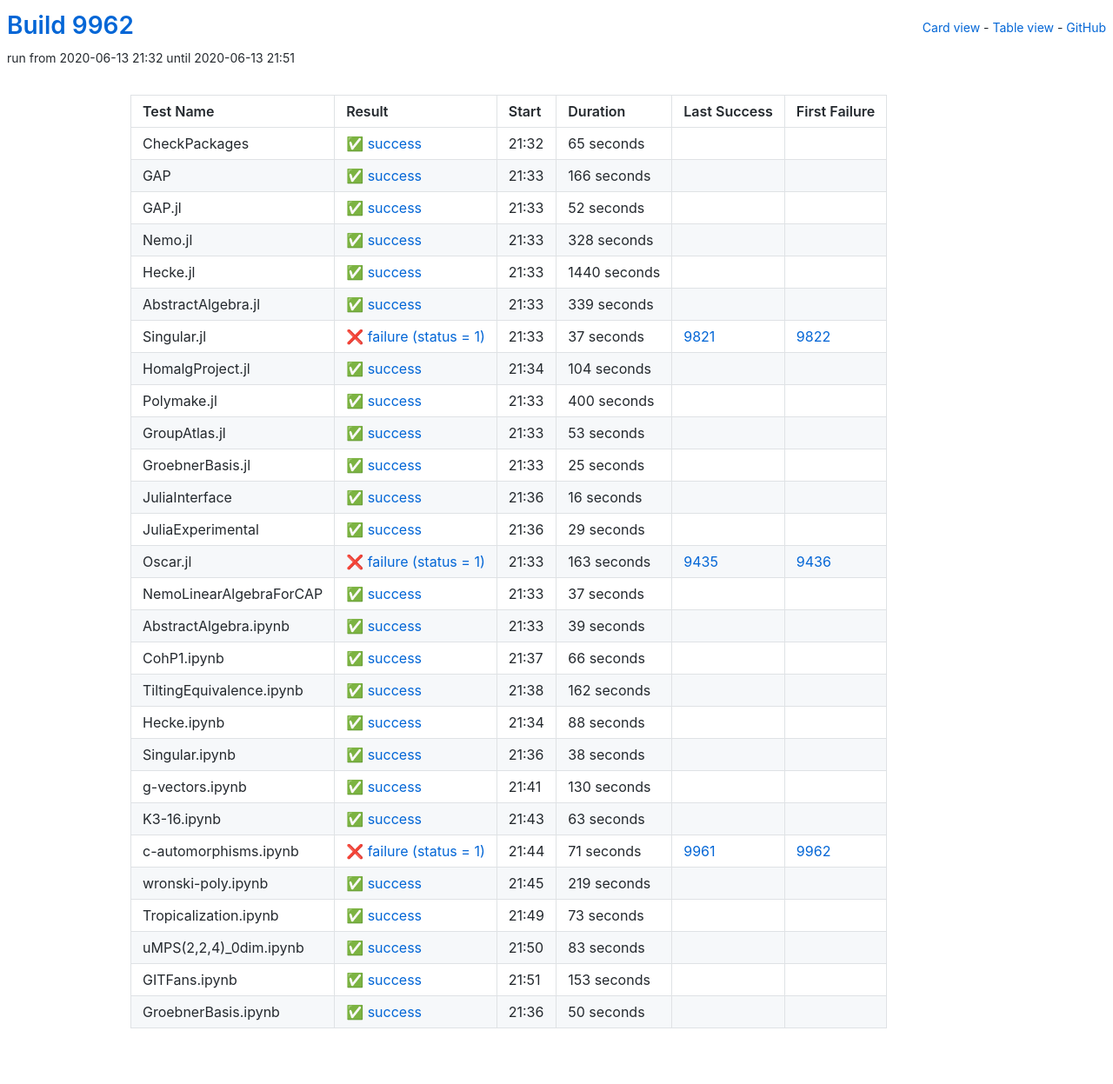
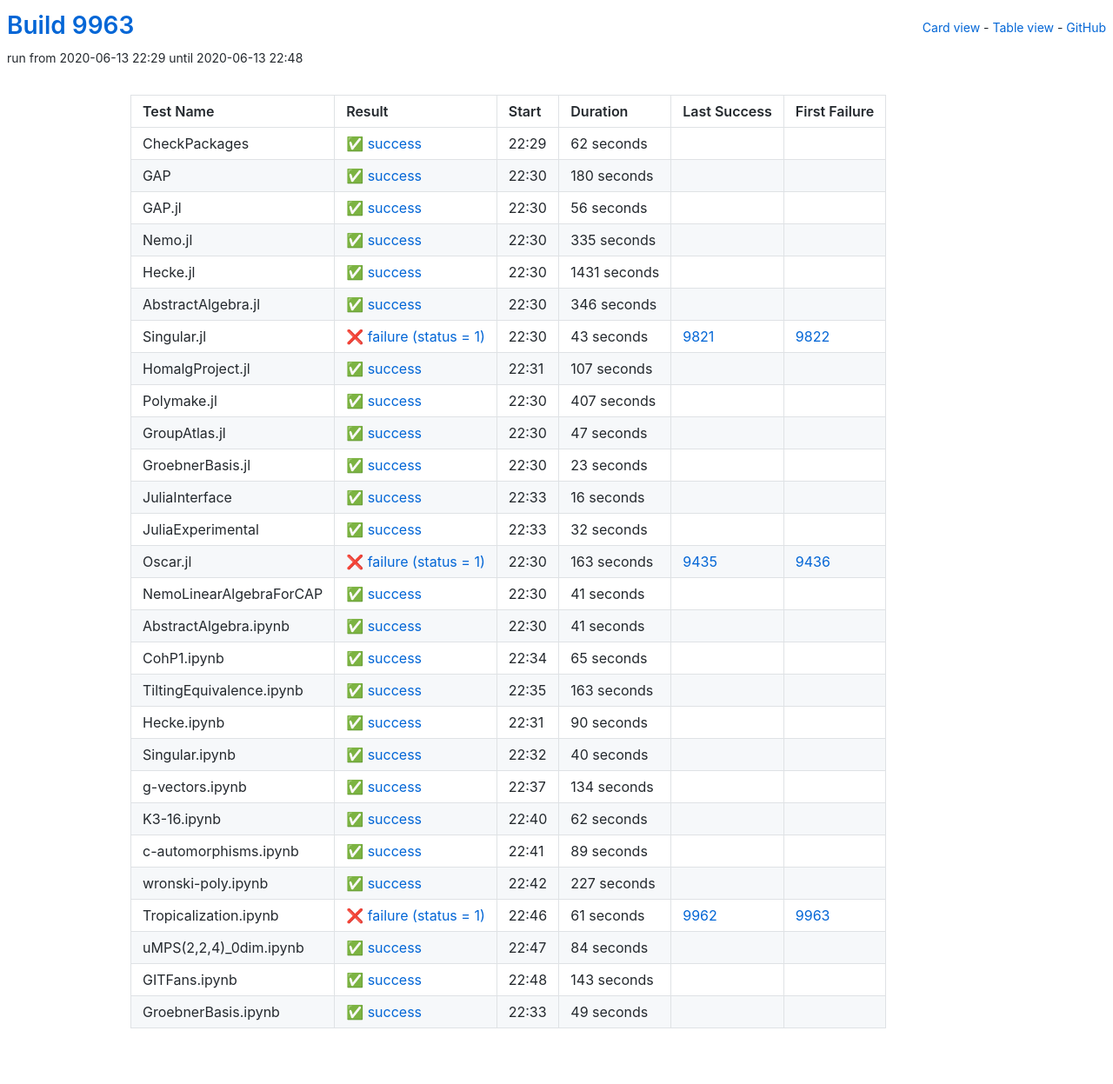
Before and after one commit to oscar-system/oscar-ci-status, a Jekyll site: the page built from table.html, in a window 1280 px wide. Shown: the whole page at 87% size. Built offline with Jekyll 4.4.1, drawn with Linux system fonts in a browser that asks for light colours.

Commit message:
Build #9963

```diff
--- a/_data/ci.yml
+++ b/_data/ci.yml
@@ -1,6 +1,6 @@
 ---
-build: 9962
-build_url: https://oscarci.mathematik.uni-kl.de/job/oscar/9962/
+build: 9963
+build_url: https://oscarci.mathematik.uni-kl.de/job/oscar/9963/
 job: oscar
 organization: oscar-system
 repo: oscar-ci-status
@@ -8,140 +8,140 @@
 tests:
 - name: CheckPackages
   id: checkpackages
-  log: https://oscarci.mathematik.uni-kl.de/job/oscar/9962/artifact/logs/build-9962/CheckPackages.log
-  start: 2020-06-13 21:32
+  log: https://oscarci.mathematik.uni-kl.de/job/oscar/9963/artifact/logs/build-9963/CheckPackages.log
+  start: 2020-06-13 22:29
   success: true
   exitcode: 0
   status: success
-  duration: 65
+  duration: 62
   last_success: false
   last_success_url:
   first_failure: false
   first_failure_url:
 - name: GAP
   id: gap
-  log: https://oscarci.mathematik.uni-kl.de/job/oscar/9962/artifact/logs/build-9962/GAP.log
-  start: 2020-06-13 21:33
+  log: https://oscarci.mathematik.uni-kl.de/job/oscar/9963/artifact/logs/build-9963/GAP.log
+  start: 2020-06-13 22:30
   success: true
   exitcode: 0
   status: success
-  duration: 166
+  duration: 180
   last_success: false
   last_success_url:
   first_failure: false
   first_failure_url:
 - name: GAP.jl
   id: gap-jl
-  log: https://oscarci.mathematik.uni-kl.de/job/oscar/9962/artifact/logs/build-9962/GAP.jl.log
-  start: 2020-06-13 21:33
+  log: https://oscarci.mathematik.uni-kl.de/job/oscar/9963/artifact/logs/build-9963/GAP.jl.log
+  start: 2020-06-13 22:30
   success: true
   exitcode: 0
   status: success
-  duration: 52
+  duration: 56
   last_success: false
   last_success_url:
   first_failure: false
   first_failure_url:
 - name: Nemo.jl
   id: nemo-jl
-  log: https://oscarci.mathematik.uni-kl.de/job/oscar/9962/artifact/logs/build-9962/Nemo.jl.log
-  start: 2020-06-13 21:33
+  log: https://oscarci.mathematik.uni-kl.de/job/oscar/9963/artifact/logs/build-9963/Nemo.jl.log
+  start: 2020-06-13 22:30
   success: true
   exitcode: 0
   status: success
-  duration: 328
+  duration: 335
   last_success: false
   last_success_url:
   first_failure: false
   first_failure_url:
 - name: Hecke.jl
   id: hecke-jl
-  log: https://oscarci.mathematik.uni-kl.de/job/oscar/9962/artifact/logs/build-9962/Hecke.jl.log
-  start: 2020-06-13 21:33
+  log: https://oscarci.mathematik.uni-kl.de/job/oscar/9963/artifact/logs/build-9963/Hecke.jl.log
+  start: 2020-06-13 22:30
   success: true
   exitcode: 0
   status: success
-  duration: 1440
+  duration: 1431
   last_success: false
   last_success_url:
   first_failure: false
   first_failure_url:
 - name: AbstractAlgebra.jl
   id: abstractalgebra-jl
-  log: https://oscarci.mathematik.uni-kl.de/job/oscar/9962/artifact/logs/build-9962/AbstractAlgebra.jl.log
-  start: 2020-06-13 21:33
+  log: https://oscarci.mathematik.uni-kl.de/job/oscar/9963/artifact/logs/build-9963/AbstractAlgebra.jl.log
+  start: 2020-06-13 22:30
   success: true
   exitcode: 0
   status: success
-  duration: 339
+  duration: 346
   last_success: false
   last_success_url:
   first_failure: false
   first_failure_url:
 - name: Singular.jl
   id: singular-jl
-  log: https://oscarci.mathematik.uni-kl.de/job/oscar/9962/artifact/logs/build-9962/Singular.jl.log
-  start: 2020-06-13 21:33
+  log: https://oscarci.mathematik.uni-kl.de/job/oscar/9963/artifact/logs/build-9963/Singular.jl.log
+  start: 2020-06-13 22:30
   success: false
   exitcode: 1
   status: failure
-  duration: 37
+  duration: 43
   last_success: 9821
   last_success_url: https://oscarci.mathematik.uni-kl.de/job/oscar/9821/
   first_failure: 9822
   first_failure_url: https://oscarci.mathematik.uni-kl.de/job/oscar/9822/
 - name: HomalgProject.jl
   id: homalgproject-jl
-  log: https://oscarci.mathematik.uni-kl.de/job/oscar/9962/artifact/logs/build-9962/HomalgProject.jl.log
-  start: 2020-06-13 21:34
+  log: https://oscarci.mathematik.uni-kl.de/job/oscar/9963/artifact/logs/build-9963/HomalgProject.jl.log
+  start: 2020-06-13 22:31
   success: true
   exitcode: 0
   status: success
-  duration: 104
+  duration: 107
   last_success: false
   last_success_url:
   first_failure: false
   first_failure_url:
 - name: Polymake.jl
   id: polymake-jl
-  log: https://oscarci.mathematik.uni-kl.de/job/oscar/9962/artifact/logs/build-9962/Polymake.jl.log
-  start: 2020-06-13 21:33
+  log: https://oscarci.mathematik.uni-kl.de/job/oscar/9963/artifact/logs/build-9963/Polymake.jl.log
+  start: 2020-06-13 22:30
   success: true
   exitcode: 0
   status: success
-  duration: 400
+  duration: 407
   last_success: false
   last_success_url:
   first_failure: false
   first_failure_url:
 - name: GroupAtlas.jl
   id: groupatlas-jl
-  log: https://oscarci.mathematik.uni-kl.de/job/oscar/9962/artifact/logs/build-9962/GroupAtlas.jl.log
-  start: 2020-06-13 21:33
+  log: https://oscarci.mathematik.uni-kl.de/job/oscar/9963/artifact/logs/build-9963/GroupAtlas.jl.log
+  start: 2020-06-13 22:30
   success: true
   exitcode: 0
   status: success
-  duration: 53
+  duration: 47
   last_success: false
   last_success_url:
   first_failure: false
   first_failure_url:
 - name: GroebnerBasis.jl
   id: groebnerbasis-jl
-  log: https://oscarci.mathematik.uni-kl.de/job/oscar/9962/artifact/logs/build-9962/GroebnerBasis.jl.log
-  start: 2020-06-13 21:33
+  log: https://oscarci.mathematik.uni-kl.de/job/oscar/9963/artifact/logs/build-9963/GroebnerBasis.jl.log
+  start: 2020-06-13 22:30
   success: true
   exitcode: 0
   status: success
-  duration: 25
+  duration: 23
   last_success: false
   last_success_url:
   first_failure: false
   first_failure_url:
 - name: JuliaInterface
   id: juliainterface
-  log: https://oscarci.mathematik.uni-kl.de/job/oscar/9962/artifact/logs/build-9962/JuliaInterface.log
-  start: 2020-06-13 21:36
+  log: https://oscarci.mathematik.uni-kl.de/job/oscar/9963/artifact/logs/build-9963/JuliaInterface.log
+  start: 2020-06-13 22:33
   success: true
   exitcode: 0
   status: success
@@ -152,20 +152,20 @@
   first_failure_url:
 - name: JuliaExperimental
   id: juliaexperimental
-  log: https://oscarci.mathematik.uni-kl.de/job/oscar/9962/artifact/logs/build-9962/JuliaExperimental.log
-  start: 2020-06-13 21:36
+  log: https://oscarci.mathematik.uni-kl.de/job/oscar/9963/artifact/logs/build-9963/JuliaExperimental.log
+  start: 2020-06-13 22:33
   success: true
   exitcode: 0
   status: success
-  duration: 29
+  duration: 32
   last_success: false
   last_success_url:
   first_failure: false
   first_failure_url:
 - name: Oscar.jl
   id: oscar-jl
-  log: https://oscarci.mathematik.uni-kl.de/job/oscar/9962/artifact/logs/build-9962/Oscar.jl.log
-  start: 2020-06-13 21:33
+  log: https://oscarci.mathematik.uni-kl.de/job/oscar/9963/artifact/logs/build-9963/Oscar.jl.log
+  start: 2020-06-13 22:30
   success: false
   exitcode: 1
   status: failure
@@ -176,168 +176,168 @@
   first_failure_url: https://oscarci.mathematik.uni-kl.de/job/oscar/9436/
 - name: NemoLinearAlgebraForCAP
   id: nemolinearalgebraforcap
-  log: https://oscarci.mathematik.uni-kl.de/job/oscar/9962/artifact/logs/build-9962/NemoLinearAlgebraForCAP.log
-  start: 2020-06-13 21:33
+  log: https://oscarci.mathematik.uni-kl.de/job/oscar/9963/artifact/logs/build-9963/NemoLinearAlgebraForCAP.log
+  start: 2020-06-13 22:30
   success: true
   exitcode: 0
   status: success
-  duration: 37
+  duration: 41
   last_success: false
   last_success_url:
   first_failure: false
   first_failure_url:
 - name: AbstractAlgebra.ipynb
   id: abstractalgebra-ipynb
-  log: https://oscarci.mathematik.uni-kl.de/job/oscar/9962/artifact/logs/build-9962/AbstractAlgebra.ipynb.log
-  start: 2020-06-13 21:33
+  log: https://oscarci.mathematik.uni-kl.de/job/oscar/9963/artifact/logs/build-9963/AbstractAlgebra.ipynb.log
+  start: 2020-06-13 22:30
   success: true
   exitcode: 0
   status: success
-  duration: 39
+  duration: 41
   last_success: false
   last_success_url:
   first_failure: false
   first_failure_url:
 - name: CohP1.ipynb
   id: cohp1-ipynb
-  log: https://oscarci.mathematik.uni-kl.de/job/oscar/9962/artifact/logs/build-9962/CohP1.ipynb.log
-  start: 2020-06-13 21:37
+  log: https://oscarci.mathematik.uni-kl.de/job/oscar/9963/artifact/logs/build-9963/CohP1.ipynb.log
+  start: 2020-06-13 22:34
   success: true
   exitcode: 0
   status: success
-  duration: 66
+  duration: 65
   last_success: false
   last_success_url:
   first_failure: false
   first_failure_url:
 - name: TiltingEquivalence.ipynb
   id: tiltingequivalence-ipynb
-  log: https://oscarci.mathematik.uni-kl.de/job/oscar/9962/artifact/logs/build-9962/TiltingEquivalence.ipynb.log
-  start: 2020-06-13 21:38
+  log: https://oscarci.mathematik.uni-kl.de/job/oscar/9963/artifact/logs/build-9963/TiltingEquivalence.ipynb.log
+  start: 2020-06-13 22:35
   success: true
   exitcode: 0
   status: success
-  duration: 162
+  duration: 163
   last_success: false
   last_success_url:
   first_failure: false
   first_failure_url:
 - name: Hecke.ipynb
   id: hecke-ipynb
-  log: https://oscarci.mathematik.uni-kl.de/job/oscar/9962/artifact/logs/build-9962/Hecke.ipynb.log
-  start: 2020-06-13 21:34
+  log: https://oscarci.mathematik.uni-kl.de/job/oscar/9963/artifact/logs/build-9963/Hecke.ipynb.log
+  start: 2020-06-13 22:31
   success: true
   exitcode: 0
   status: success
-  duration: 88
+  duration: 90
   last_success: false
   last_success_url:
   first_failure: false
   first_failure_url:
 - name: Singular.ipynb
   id: singular-ipynb
-  log: https://oscarci.mathematik.uni-kl.de/job/oscar/9962/artifact/logs/build-9962/Singular.ipynb.log
-  start: 2020-06-13 21:36
+  log: https://oscarci.mathematik.uni-kl.de/job/oscar/9963/artifact/logs/build-9963/Singular.ipynb.log
+  start: 2020-06-13 22:32
   success: true
   exitcode: 0
   status: success
-  duration: 38
+  duration: 40
   last_success: false
   last_success_url:
   first_failure: false
   first_failure_url:
 - name: g-vectors.ipynb
   id: g-vectors-ipynb
-  log: https://oscarci.mathematik.uni-kl.de/job/oscar/9962/artifact/logs/build-9962/g-vectors.ipynb.log
-  start: 2020-06-13 21:41
+  log: https://oscarci.mathematik.uni-kl.de/job/oscar/9963/artifact/logs/build-9963/g-vectors.ipynb.log
+  start: 2020-06-13 22:37
   success: true
   exitcode: 0
   status: success
-  duration: 130
+  duration: 134
   last_success: false
   last_success_url:
   first_failure: false
   first_failure_url:
 - name: K3-16.ipynb
   id: k3-16-ipynb
-  log: https://oscarci.mathematik.uni-kl.de/job/oscar/9962/artifact/logs/build-9962/K3-16.ipynb.log
-  start: 2020-06-13 21:43
+  log: https://oscarci.mathematik.uni-kl.de/job/oscar/9963/artifact/logs/build-9963/K3-16.ipynb.log
+  start: 2020-06-13 22:40
   success: true
   exitcode: 0
   status: success
-  duration: 63
+  duration: 62
   last_success: false
   last_success_url:
   first_failure: false
   first_failure_url:
 - name: c-automorphisms.ipynb
   id: c-automorphisms-ipynb
-  log: https://oscarci.mathematik.uni-kl.de/job/oscar/9962/artifact/logs/build-9962/c-automorphisms.ipynb.log
-  start: 2020-06-13 21:44
-  success: false
-  exitcode: 1
-  status: failure
-  duration: 71
-  last_success: 9961
-  last_success_url: https://oscarci.mathematik.uni-kl.de/job/oscar/9961/
-  first_failure: 9962
-  first_failure_url: https://oscarci.mathematik.uni-kl.de/job/oscar/9962/
-- name: wronski-poly.ipynb
-  id: wronski-poly-ipynb
-  log: https://oscarci.mathematik.uni-kl.de/job/oscar/9962/artifact/logs/build-9962/wronski-poly.ipynb.log
-  start: 2020-06-13 21:45
+  log: https://oscarci.mathematik.uni-kl.de/job/oscar/9963/artifact/logs/build-9963/c-automorphisms.ipynb.log
+  start: 2020-06-13 22:41
   success: true
   exitcode: 0
   status: success
-  duration: 219
+  duration: 89
+  last_success: false
+  last_success_url:
+  first_failure: false
+  first_failure_url:
+- name: wronski-poly.ipynb
+  id: wronski-poly-ipynb
+  log: https://oscarci.mathematik.uni-kl.de/job/oscar/9963/artifact/logs/build-9963/wronski-poly.ipynb.log
+  start: 2020-06-13 22:42
+  success: true
+  exitcode: 0
+  status: success
+  duration: 227
   last_success: false
   last_success_url:
   first_failure: false
   first_failure_url:
 - name: Tropicalization.ipynb
   id: tropicalization-ipynb
-  log: https://oscarci.mathematik.uni-kl.de/job/oscar/9962/artifact/logs/build-9962/Tropicalization.ipynb.log
-  start: 2020-06-13 21:49
+  log: https://oscarci.mathematik.uni-kl.de/job/oscar/9963/artifact/logs/build-9963/Tropicalization.ipynb.log
+  start: 2020-06-13 22:46
+  success: false
+  exitcode: 1
+  status: failure
+  duration: 61
+  last_success: 9962
+  last_success_url: https://oscarci.mathematik.uni-kl.de/job/oscar/9962/
+  first_failure: 9963
+  first_failure_url: https://oscarci.mathematik.uni-kl.de/job/oscar/9963/
+- name: uMPS(2,2,4)_0dim.ipynb
+  id: umps-2-2-4-0dim-ipynb
+  log: https://oscarci.mathematik.uni-kl.de/job/oscar/9963/artifact/logs/build-9963/uMPS-2-2-4-_0dim.ipynb.log
+  start: 2020-06-13 22:47
   success: true
   exitcode: 0
   status: success
-  duration: 73
-  last_success: false
-  last_success_url:
-  first_failure: false
-  first_failure_url:
-- name: uMPS(2,2,4)_0dim.ipynb
-  id: umps-2-2-4-0dim-ipynb
-  log: https://oscarci.mathematik.uni-kl.de/job/oscar/9962/artifact/logs/build-9962/uMPS-2-2-4-_0dim.ipynb.log
-  start: 2020-06-13 21:50
-  success: true
-  exitcode: 0
-  status: success
-  duration: 83
+  duration: 84
   last_success: false
   last_success_url:
   first_failure: false
   first_failure_url:
 - name: GITFans.ipynb
   id: gitfans-ipynb
-  log: https://oscarci.mathematik.uni-kl.de/job/oscar/9962/artifact/logs/build-9962/GITFans.ipynb.log
-  start: 2020-06-13 21:51
+  log: https://oscarci.mathematik.uni-kl.de/job/oscar/9963/artifact/logs/build-9963/GITFans.ipynb.log
+  start: 2020-06-13 22:48
   success: true
   exitcode: 0
   status: success
-  duration: 153
+  duration: 143
   last_success: false
   last_success_url:
   first_failure: false
   first_failure_url:
 - name: GroebnerBasis.ipynb
   id: groebnerbasis-ipynb
-  log: https://oscarci.mathematik.uni-kl.de/job/oscar/9962/artifact/logs/build-9962/GroebnerBasis.ipynb.log
-  start: 2020-06-13 21:36
+  log: https://oscarci.mathematik.uni-kl.de/job/oscar/9963/artifact/logs/build-9963/GroebnerBasis.ipynb.log
+  start: 2020-06-13 22:33
   success: true
   exitcode: 0
   status: success
-  duration: 50
+  duration: 49
   last_success: false
   last_success_url:
   first_failure: false
```
Also changed, not shown: README.md.
